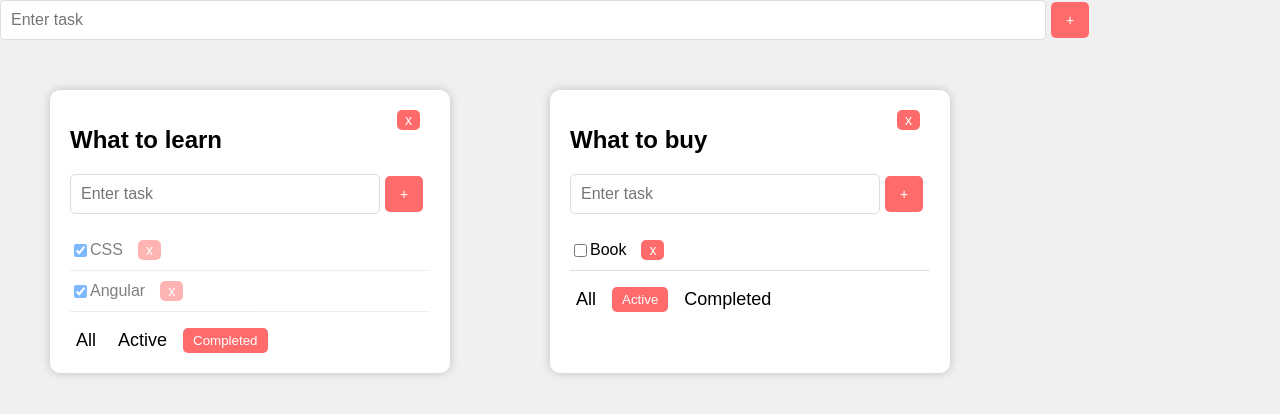
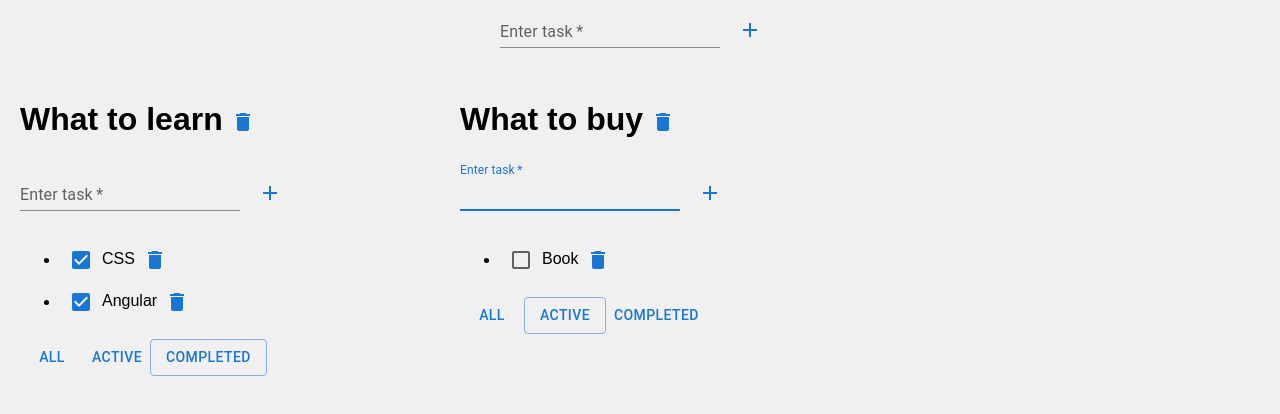
Before and after one commit to krystyna-lyn/tasks_app, a React (Create React App) app: page / in a window 1280 px wide. Shown: the top 414 px of the page. Built offline with nearby package versions, Linux system fonts and the light colour scheme.

Commit message:
add material ui

```diff
--- a/package.json
+++ b/package.json
@@ -3,6 +3,10 @@
   "version": "0.1.0",
   "private": true,
   "dependencies": {
+    "@emotion/react": "^11.11.1",
+    "@emotion/styled": "^11.11.0",
+    "@mui/icons-material": "^5.14.15",
+    "@mui/material": "^5.14.15",
     "@testing-library/jest-dom": "^5.17.0",
     "@testing-library/react": "^13.4.0",
     "@testing-library/user-event": "^13.5.0",
--- a/src/App.css
+++ b/src/App.css
@@ -8,113 +8,3 @@ body {
 .container {
     display: flex;
 }
-
-.todo-container {
-    background-color: #fff;
-    margin: 50px;
-    border-radius: 10px;
-    box-shadow: 0 0 10px rgba(0, 0, 0, 0.2);
-    width: 400px;
-    padding: 20px;
-    box-sizing: border-box;
-}
-
-.todo-title {
-    font-size: 24px;
-    margin-bottom: 20px;
-    display: inline-block;
-}
-
-.remove-todolist {
-    float: right;
-    cursor: pointer;
-    margin-right: 10px;
-}
-
-.todo-list {
-    list-style: none;
-    padding: 0;
-}
-
-.todo-item {
-    display: flex;
-    justify-content: space-between;
-    align-items: center;
-    padding: 10px 0;
-    border-bottom: 1px solid #ddd;
-}
-
-.is-done {
-    opacity: 0.5;
-}
-
-.todo-text {
-    flex-grow: 1;
-    margin-left: 10px;
-}
-
-.actions {
-    display: flex;
-    gap: 10px;
-}
-
-.actions-btn {
-    background-color: transparent;
-    border: none;
-    cursor: pointer;
-    font-size: 18px;
-}
-
-.actions-btn:hover {
-    color: #ff6b6b;
-}
-
-.todo-input {
-    padding: 10px;
-    border: 1px solid #ddd;
-    border-radius: 5px;
-    font-size: 16px;
-    width: 80%;
-}
-
-.remove-btn,
-.remove-todolist,
-.add-btn {
-    background-color: #ff6b6b;
-    color: #fff;
-    border: none;
-    padding: 2px 8px;
-    border-radius: 5px;
-    cursor: pointer;
-    font-size: 14px;
-    margin-left: 5px;
-}
-
-.add-btn {
-    padding: 10px 15px;
-}
-
-
-.remove-btn:hover,
-.add-btn:hover {
-    background-color: #d32f2f;
-}
-
-.error-message {
-    color: #ff6b6b;
-    font-size: 14px;
-}
-
-.error {
-    border: #ff6b6b 1px solid;
-}
-
-/* Active filter button */
-.active-filter {
-    background-color: #ff6b6b;
-    color: #fff;
-    border: none;
-    padding: 5px 10px;
-    border-radius: 5px;
-    cursor: pointer;
-}
--- a/src/App.js
+++ b/src/App.js
@@ -4,6 +4,7 @@ import Todolist from "./components/Todolist";
 import { useState } from "react";
 import { v1 } from "uuid";
 import AddItemForm from "./components/AddItemForm";
+import { Box } from "@mui/material";
 
 export const filterValues = "all" | "active" | "completed";
 
@@ -122,8 +123,11 @@ function App() {
 
 
   return (
-    <div>
-      <AddItemForm addTask={addTodolist} />
+    <Box>
+      <Box sx={{ display: 'flex', justifyContent: 'center' }} >
+        <AddItemForm addTask={addTodolist} />
+      </Box>
+
 
       <div className="container">
 
@@ -163,7 +167,7 @@ function App() {
           return null; // Return null for invalid or undefined todo objects
         })}
       </div>
-    </div>
+    </Box>
   );
 
 }
--- a/src/components/AddItemForm.jsx
+++ b/src/components/AddItemForm.jsx
@@ -1,7 +1,9 @@
 import React from 'react';
 import { useState } from 'react';
+import { Box, Button, IconButton, TextField } from '@mui/material';
+import AddIcon from '@mui/icons-material/Add';
 
-const AddItemForm = ({addTask,id}) => {
+const AddItemForm = ({ addTask, id }) => {
 
     const [userTask, setuserTask] = useState();
     const [error, seterror] = useState(null);
@@ -32,21 +34,33 @@ const AddItemForm = ({addTask,id}) => {
 
 
     return (
-        <div>
-            <input
+
+        <Box>
+
+            <TextField
+                id="filled-basic"
+                label="Enter task"
+                variant="standard"
+                autoFocus
+                required
+                error={!!error}
+                helperText= {error}
+
                 value={userTask}
                 onChange={userTaskHandler}
                 onKeyPress={onPressHandler}
                 type="text"
-                placeholder="Enter task"
-                className={`todo-input ${error ? "error" : ""}`}
             />
+            <IconButton sx={{margin:'10px'}} type="submit" color="primary" onClick={addTaskHandler}>
+                <AddIcon/>
+            </IconButton>
 
-            <button type="submit" className="add-btn" onClick={addTaskHandler}>
-                +
-            </button>
-            {error && <div className="error-message">{error}</div>}
-        </div>
+
+
+        </Box>
+
+
+
     )
 }
 
--- a/src/components/EditableTask.jsx
+++ b/src/components/EditableTask.jsx
@@ -1,4 +1,5 @@
-import React, { useState } from 'react'
+import React, { useState } from 'react';
+import { TextField } from '@mui/material';
 
 const EditableTask = ({ title, onChange }) => {
 
@@ -19,7 +20,7 @@ const EditableTask = ({ title, onChange }) => {
 
     return editMode
 
-        ? <input value={changedTitle} onChange={onChangehandler} onBlur={activateViewMode} autoFocus />
+        ? <TextField value={changedTitle} onChange={onChangehandler} onBlur={activateViewMode} autoFocus />
         : <span onDoubleClick={activateEditMode}>{title}</span>
 
 
--- a/src/components/Todolist.jsx
+++ b/src/components/Todolist.jsx
@@ -1,6 +1,7 @@
-import React, { useState } from "react";
 import AddItemForm from "./AddItemForm";
 import EditableTask from "./EditableTask";
+import { Box, Button, IconButton, Checkbox } from "@mui/material";
+import { Delete } from "@mui/icons-material";
 
 
 const Todolist = ({ title, tasks = [], removeTask, changeFilter, addTask, changeStatus, changeTitle, filter, id, removeTodolist, changeTodolistTitle }) => {
@@ -21,14 +22,19 @@ const Todolist = ({ title, tasks = [], removeTask, changeFilter, addTask, change
 
     return (
 
-        <div className="todo-container">
+        <Box sx={{ width: '400px', padding: '20px' }}>
 
             <h1 className="todo-title">
                 <EditableTask
                     title={title}
                     onChange={(newValue) => changeTodolistTitle(newValue, id)}
-                /></h1>
-            <button className="remove-todolist" onClick={() => removeTodolist(id)}>x</button>
+                />
+                <IconButton onClick={() => removeTodolist(id)}>
+                    <Delete color='primary' />
+                </IconButton>
+            </h1>
+
+
 
             <AddItemForm addTask={addTasks} />
 
@@ -38,29 +44,43 @@ const Todolist = ({ title, tasks = [], removeTask, changeFilter, addTask, change
                     tasks.map((task) => (
 
                         <li key={task.id} className={`todo-item ${task.isDone ? "is-done" : ""}`}>
-                            <input type="checkbox"
+
+
+                            <Checkbox
                                 onChange={(e) => changeStatus(task.id, e.currentTarget.checked, id)}
                                 checked={task.isDone}
                             />
+
                             <EditableTask title={task.title}
                                 onChange={
                                     (newValue) => changeTitle(task.id, newValue, id)
                                 }
 
                             />
-                            <span className="todo-text">
-                                <button className="remove-btn" onClick={() => removeTask(task.id, id)}>x</button>
-                            </span>
+
+                            <IconButton onClick={() => removeTask(task.id, id)}>
+                                <Delete color='primary' />
+                            </IconButton>
                         </li>
                     ))
                 }
             </ul>
+
             <div className="actions">
-                <button className={filter === 'all' ? "active-filter" : "actions-btn"} onClick={onAllClickedHandler}>All</button>
-                <button className={filter === 'active' ? "active-filter" : "actions-btn"} onClick={onActiveClickedHandler}>Active</button>
-                <button className={filter === 'completed' ? "active-filter" : "actions-btn"} onClick={onCompletedClickedHandler}>Completed</button>
+                <Button
+                    variant={filter === 'all' ? "outlined" : "text"}
+                    onClick={onAllClickedHandler} >All
+                </Button>
+                <Button
+                    variant={filter === 'active' ? "outlined" : "text"}
+                    onClick={onActiveClickedHandler} >Active
+                </Button>
+                <Button
+                    variant={filter === 'completed' ? "outlined" : "text"}
+                    onClick={onCompletedClickedHandler} >Completed
+                </Button>
             </div>
-        </div>
+        </Box>
 
     );
 };
--- /dev/null
+++ b/src/styles.css
@@ -0,0 +1,109 @@
+.todo-container {
+    background-color: #fff;
+    margin: 50px;
+    border-radius: 10px;
+    box-shadow: 0 0 10px rgba(0, 0, 0, 0.2);
+    width: 400px;
+    padding: 20px;
+    box-sizing: border-box;
+}
+
+.todo-title {
+    font-size: 24px;
+    margin-bottom: 20px;
+    display: inline-block;
+}
+
+.remove-todolist {
+    float: right;
+    cursor: pointer;
+    margin-right: 10px;
+}
+
+.todo-list {
+    list-style: none;
+    padding: 0;
+}
+
+.todo-item {
+    display: flex;
+    justify-content: space-between;
+    align-items: center;
+    padding: 10px 0;
+    border-bottom: 1px solid #ddd;
+}
+
+.is-done {
+    opacity: 0.5;
+}
+
+.todo-text {
+    flex-grow: 1;
+    margin-left: 10px;
+}
+
+.actions {
+    display: flex;
+    gap: 10px;
+}
+
+.actions-btn {
+    background-color: transparent;
+    border: none;
+    cursor: pointer;
+    font-size: 18px;
+}
+
+.actions-btn:hover {
+    color: #ff6b6b;
+}
+
+.todo-input {
+    padding: 10px;
+    border: 1px solid #ddd;
+    border-radius: 5px;
+    font-size: 16px;
+    width: 80%;
+}
+
+.remove-btn,
+.remove-todolist,
+.add-btn {
+    background-color: #ff6b6b;
+    color: #fff;
+    border: none;
+    padding: 2px 8px;
+    border-radius: 5px;
+    cursor: pointer;
+    font-size: 14px;
+    margin-left: 5px;
+}
+
+.add-btn {
+    padding: 10px 15px;
+}
+
+
+.remove-btn:hover,
+.add-btn:hover {
+    background-color: #d32f2f;
+}
+
+.error-message {
+    color: #ff6b6b;
+    font-size: 14px;
+}
+
+.error {
+    border: #ff6b6b 1px solid;
+}
+
+/* Active filter button */
+.active-filter {
+    background-color: #ff6b6b;
+    color: #fff;
+    border: none;
+    padding: 5px 10px;
+    border-radius: 5px;
+    cursor: pointer;
+}
```
Also changed, not shown: 1 other file (tests, documents, lock files or other folders).
